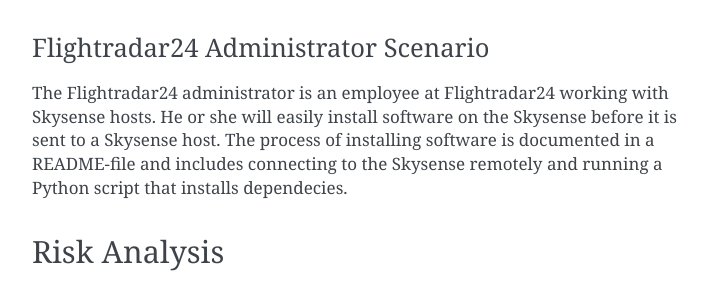
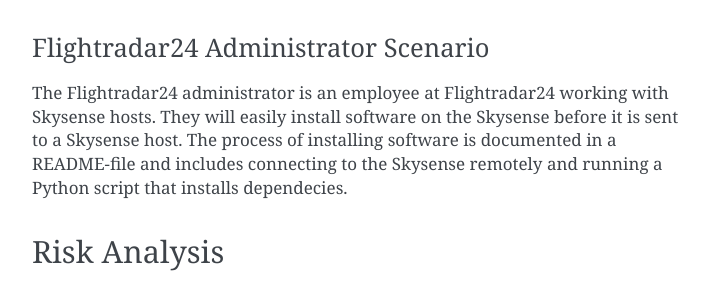
Before and after one commit to aathn/mvk18, a Sphinx documentation site: the page built from docs/source/introduction.rst, in a window 1280 px wide and 900 px high, scrolled down 2481 px. Shown: the part 179-471 px from the top of the window, without its empty margins (388-1110 px from the left). Built offline with Sphinx 7.4.7, drawn with Linux system fonts in a browser that asks for light colours; formulas are drawn with MathJax 3.

Commit message:
Change 'he or she' to 'they'

```diff
--- a/docs/source/introduction.rst
+++ b/docs/source/introduction.rst
@@ -109,7 +109,7 @@
 Flightradar24 Administrator Scenario
 ------------
 The Flightradar24 administrator is an employee at Flightradar24 working with Skysense hosts.
-He or she will easily install software on the Skysense before it is sent to a Skysense host.
+They will easily install software on the Skysense before it is sent to a Skysense host.
 The process of installing software is documented in a README-file and includes connecting to the
 Skysense remotely and running a Python script that installs dependecies.
 
```
